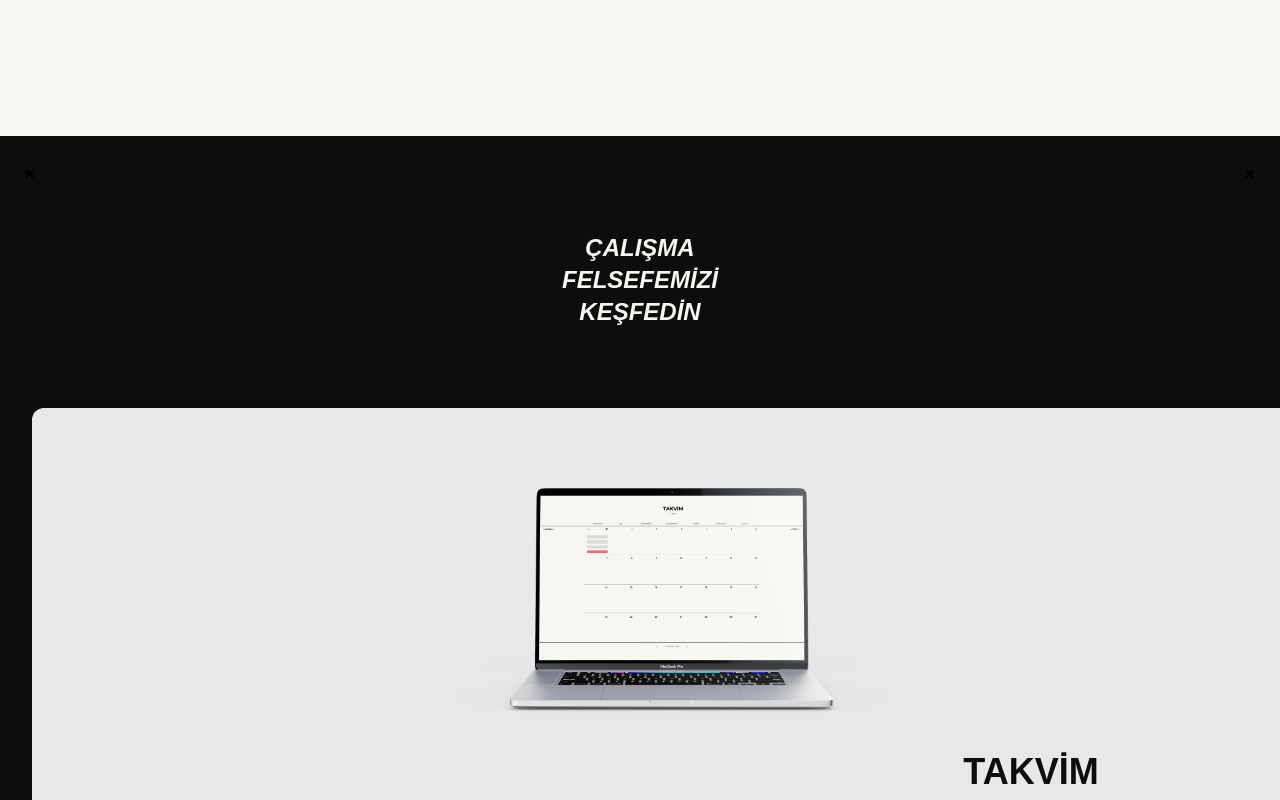
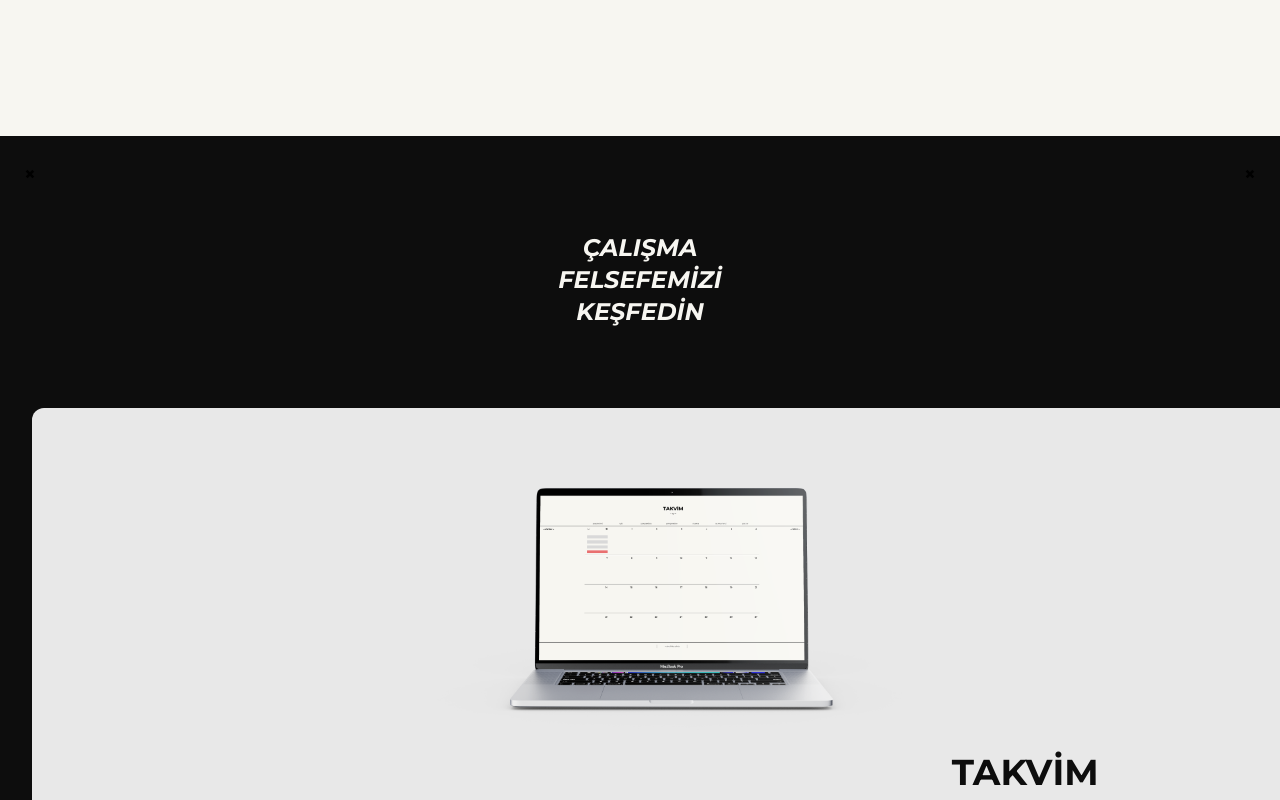
Before and after one commit to mr-efil/bumerang-portfolio, a Next.js app: page / in a window 1280 px wide. Shown: the part 3960-4760 px from the top of the page. Built offline with nearby package versions, Linux system fonts and the light colour scheme.

Commit message:
font try 5

```diff
--- a/styles/globals.css
+++ b/styles/globals.css
@@ -1,8 +1,9 @@
+@import url("https://fonts.googleapis.com/css2?family=Montserrat:ital,wght@0,200;0,300;0,400;0,700;0,900;1,200;1,300;1,400;1,700;1,900&display=swap");
+
 @tailwind base;
 @tailwind components;
 @tailwind utilities;
 
-@import url("https://fonts.googleapis.com/css2?family=Montserrat:ital,wght@0,200;0,300;0,400;0,700;0,900;1,200;1,300;1,400;1,700;1,900&display=swap");
 
 :root {
   --foreground-rgb: 0, 0, 0;
@@ -26,11 +27,11 @@ body {
       rgb(var(--background-end-rgb))
     )
     rgb(var(--background-start-rgb));
-  font-family: "Montserrat", sans-serif;
+  font-family: "Montserrat";
 }
 
 * {
-  font-family: "Montserrat", sans-serif;
+  font-family: "Montserrat";
 }
 *::-webkit-scrollbar {
   display: none;
```
